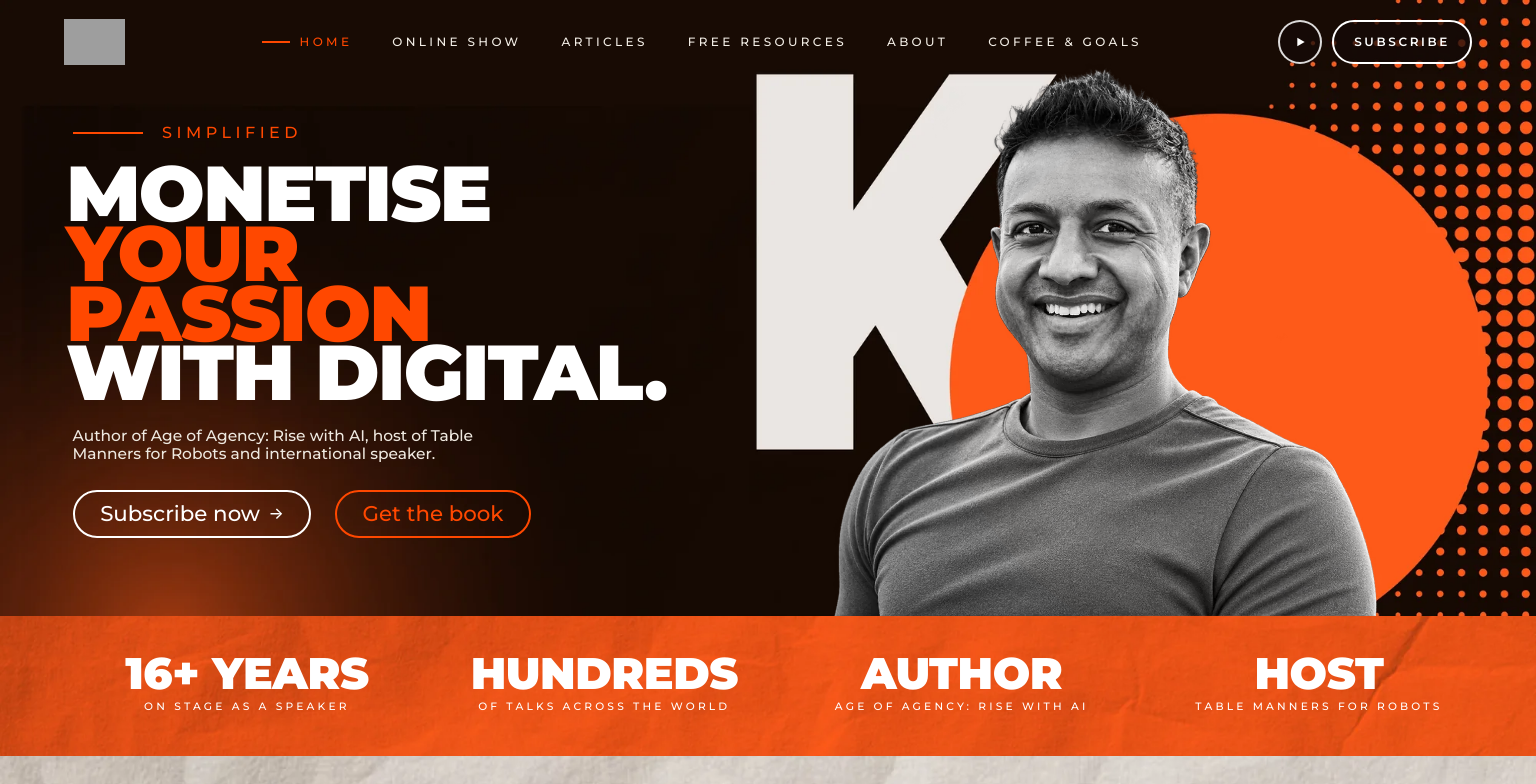
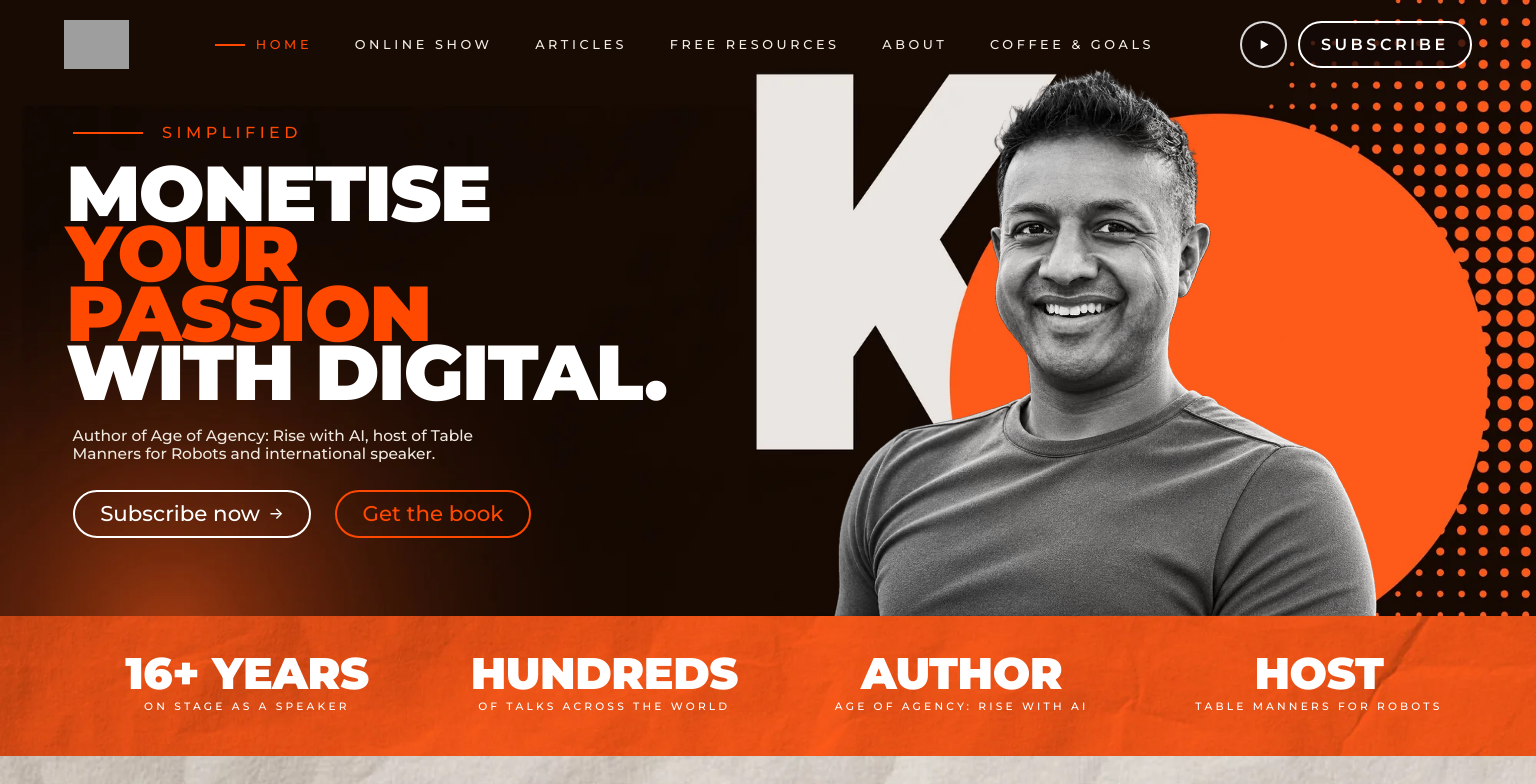
Before and after one commit to olwethubb/https-kerushan.com-, a plain HTML site: page index.html in a window 1536 px wide. Shown: the top 784 px of the page. Drawn offline with Linux system fonts and the light colour scheme; grey boxes are pictures that could not be loaded.

Commit message:
Scale header and nav with page width on wide screens
Co-Authored-By: Claude Opus 5.5 <noreply@anthropic.com>

```diff
--- a/css/style.css
+++ b/css/style.css
@@ -467,3 +467,18 @@ fieldset{border:0;margin:0;padding:0}
 .actions .btn{font-size:12px;font-weight:600;letter-spacing:.22em;text-transform:uppercase}
 @media (max-width:1280px) and (min-width:1101px){.nav{gap:14px}.nav a{letter-spacing:.15em;font-size:11.5px}.nav a:hover::before,.nav a.on::before{width:20px}}
 .mnav a{font-size:14px;font-weight:600;letter-spacing:.28em}
+
+/* scale header with the page on wide screens (matches --p used everywhere else) */
+@media (min-width:1441px){
+  .hd,.hd-in{height:calc(84 * var(--p))}
+  .hero{margin-top:calc(-84 * var(--p))}
+  .hd-in{gap:calc(24 * var(--p))}
+  .logo img{height:calc(46 * var(--p))}
+  .nav{gap:calc(30 * var(--p))}
+  .nav a{gap:calc(10 * var(--p));padding:calc(10 * var(--p)) 0;font-size:calc(12 * var(--p))}
+  .nav a:hover::before,.nav a.on::before{width:calc(28 * var(--p))}
+  .actions{gap:calc(10 * var(--p))}
+  .icon-btn{width:calc(44 * var(--p));height:calc(44 * var(--p))}
+  .icon-btn svg{width:calc(16 * var(--p));height:calc(16 * var(--p))}
+  .actions .btn{min-height:calc(44 * var(--p));font-size:calc(15 * var(--p));padding:0 calc(20 * var(--p))}
+}
```
